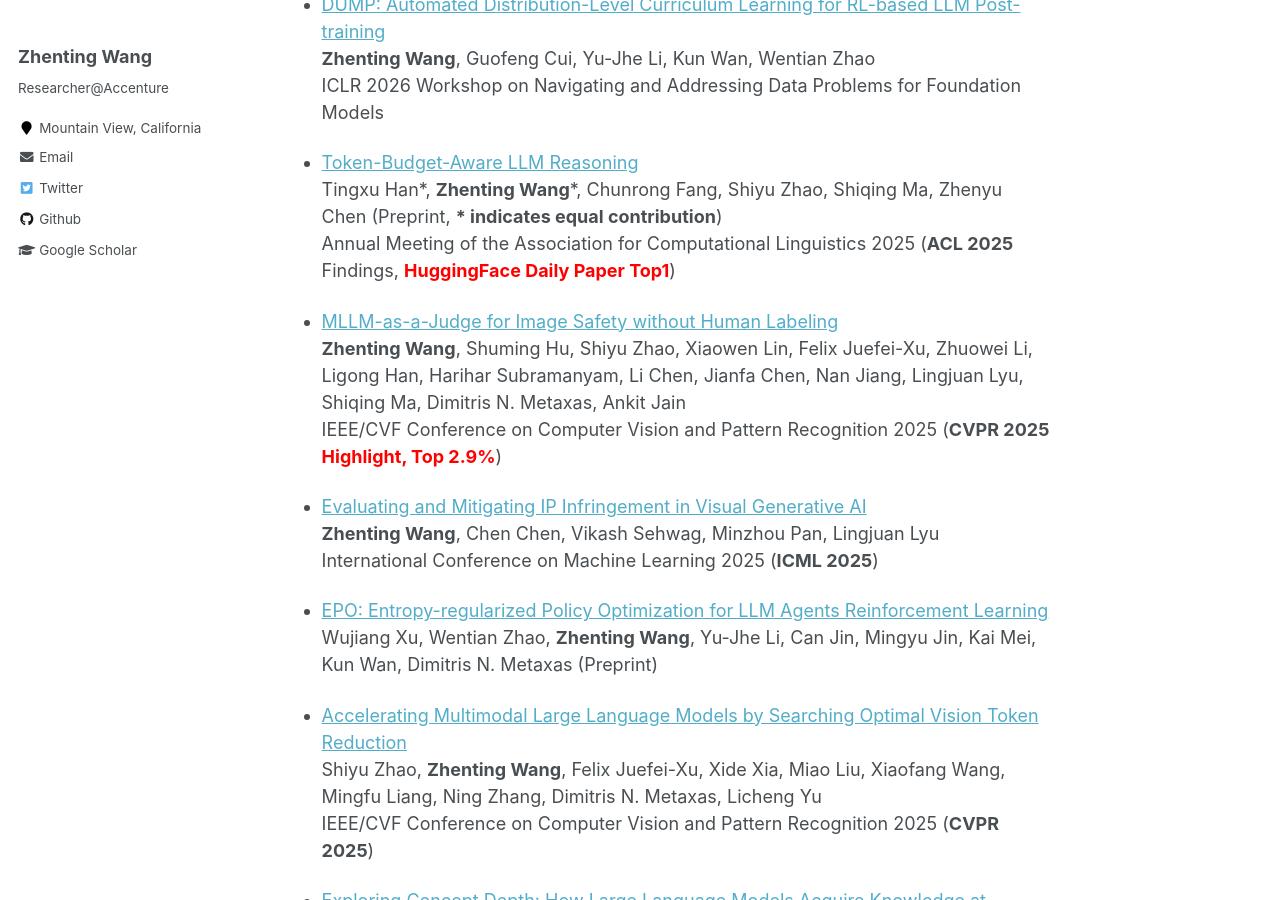
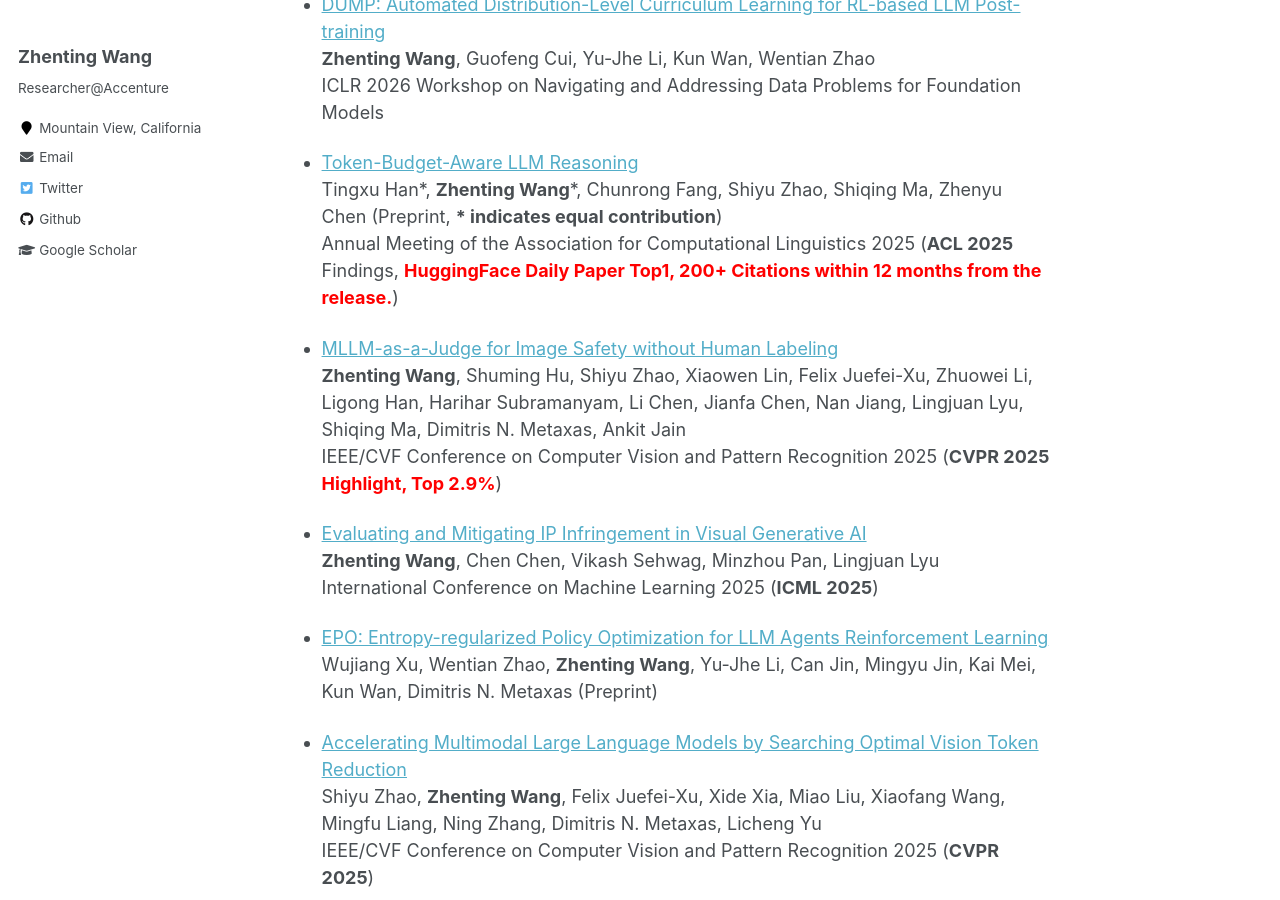
Before and after one commit to ZhentingWang/zhentingwang.github.io, a Jekyll site: the page built from _pages/about.md, in a window 1280 px wide and 900 px high, scrolled down 1214 px. Built offline with Jekyll 4.4.1, drawn with Linux system fonts in a browser that asks for light colours.

Commit message:
Update about.md

```diff
--- a/_pages/about.md
+++ b/_pages/about.md
@@ -88,7 +88,7 @@ ICLR 2026 Workshop on Navigating and Addressing Data Problems for Foundation Mod
 
 * [Token-Budget-Aware LLM Reasoning](https://arxiv.org/pdf/2412.18547)
 Tingxu Han\*, **Zhenting Wang**\*, Chunrong Fang, Shiyu Zhao, Shiqing Ma, Zhenyu Chen (Preprint, **\* indicates equal contribution**)
-Annual Meeting of the Association for Computational Linguistics 2025 (**ACL 2025** Findings, **<font color=red>HuggingFace Daily Paper Top1</font>**)
+Annual Meeting of the Association for Computational Linguistics 2025 (**ACL 2025** Findings, **<font color=red>HuggingFace Daily Paper Top1, 200+ Citations within 12 months from the release.</font>**)
 
 * [MLLM-as-a-Judge for Image Safety without Human Labeling](https://arxiv.org/pdf/2501.00192)
 **Zhenting Wang**, Shuming Hu, Shiyu Zhao, Xiaowen Lin, Felix Juefei-Xu, Zhuowei Li, Ligong Han, Harihar Subramanyam, Li Chen, Jianfa Chen, Nan Jiang, Lingjuan Lyu, Shiqing Ma, Dimitris N. Metaxas, Ankit Jain
```
